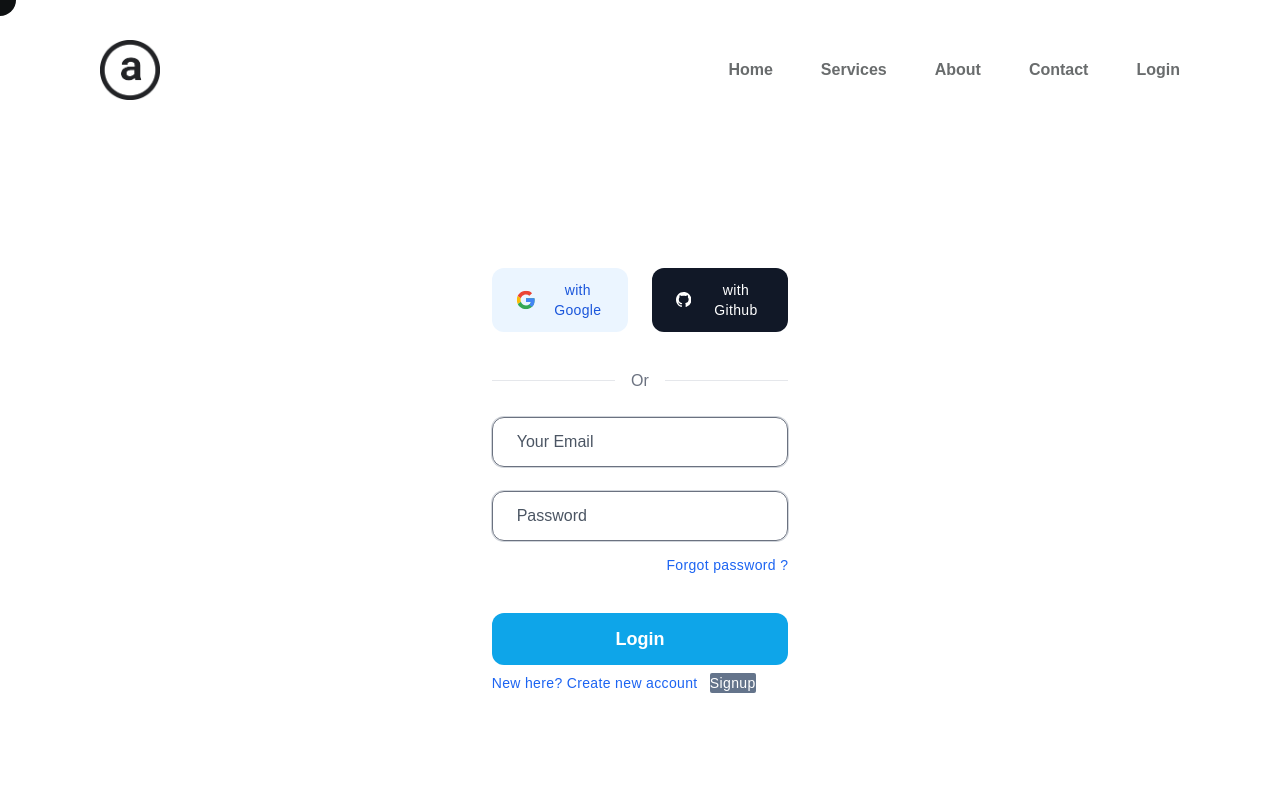
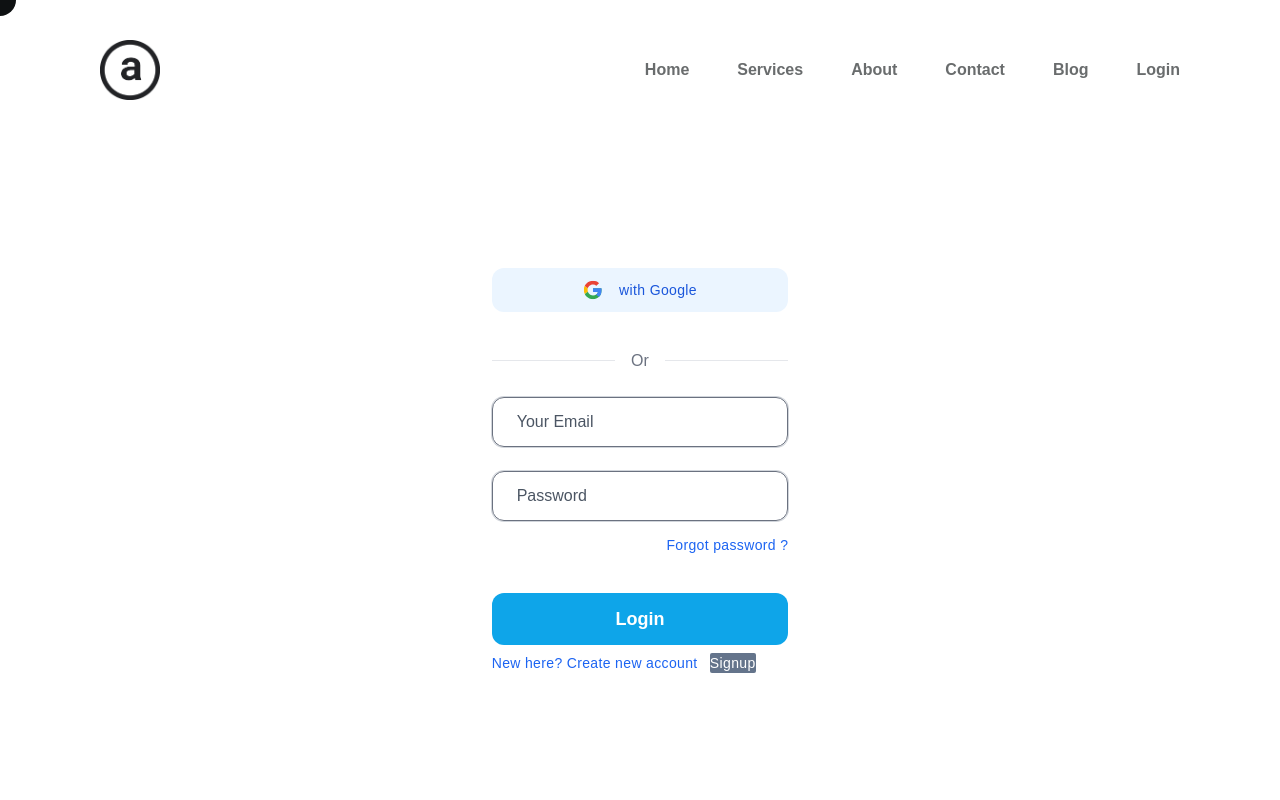
Before and after one commit to ashiqur-russel/service-review-client, a React (Create React App) app: page /signin in a window 1280 px wide. Shown: the top 800 px of the page. Built offline with nearby package versions, Linux system fonts and the light colour scheme; no server answers; a web font is replaced by a local one; what tw-elements would draw is missing.

Commit message:
Project description added

```diff
--- a/src/componnets/Header.js
+++ b/src/componnets/Header.js
@@ -69,6 +69,12 @@ const Header = () => {
           >
             Contact
           </Link>
+          <Link
+            to={"/blog"}
+            className="text-[#696c6d] hover:text-primary transition"
+          >
+            Blog
+          </Link>
           {user ? (
             <>
               <Link
--- a/src/componnets/MobileNav.js
+++ b/src/componnets/MobileNav.js
@@ -72,6 +72,12 @@ const MobileNav = () => {
           <li>
             <Link to="/contact">Contact</Link>
           </li>
+          <Link
+            to={"/blog"}
+            className="text-[#696c6d] hover:text-primary transition"
+          >
+            Blog
+          </Link>
           {user ? (
             <>
               <li>
@@ -85,7 +91,7 @@ const MobileNav = () => {
               <li>
                 {" "}
                 <Link
-                  to={"/add-service"}
+                  to={"/add-services"}
                   className="text-[#696c6d] hover:text-primary transition"
                 >
                   Add Service
--- a/src/pages/Signin/Signin.js
+++ b/src/pages/Signin/Signin.js
@@ -123,7 +123,7 @@ const Signin = () => {
       <div className="container h-screen m-auto">
         <div className="relative h-full ml-auto lg:w-6/12 mx-auto">
           <div className="m-auto py-12 px-6 sm:p-20 xl:w-10/12">
-            <div className="mt-12 grid gap-6 sm:grid-cols-2">
+            <div className="mt-12 grid gap-6 ">
               <button
                 onClick={handleGoogleSignIn}
                 className="py-3 px-6 rounded-xl bg-blue-50 hover:bg-blue-100 focus:bg-blue-100 active:bg-blue-200"
@@ -135,8 +135,9 @@ const Signin = () => {
                   </span>
                 </div>
               </button>
-              <button
+              {/*  <button
                 onClick={handleGithubSignIn}
+                disabled
                 className="py-3 px-6 rounded-xl bg-gray-900 transition hover:bg-gray-800 active:bg-gray-600 focus:bg-gray-700"
               >
                 <div className="flex gap-4 items-center justify-center text-white">
@@ -153,7 +154,7 @@ const Signin = () => {
                     with Github
                   </span>
                 </div>
-              </button>
+              </button> */}
             </div>
 
             <div role="hidden" className="mt-12 border-t">
```
Also changed, not shown: 1 other file (tests, documents, lock files or other folders).
